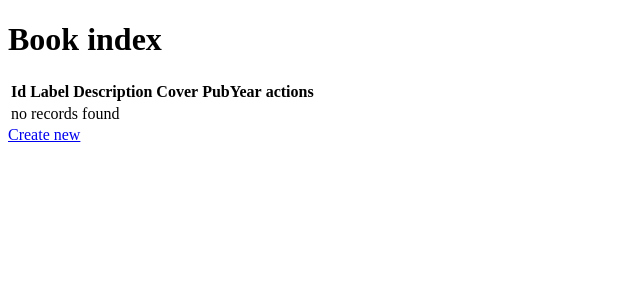
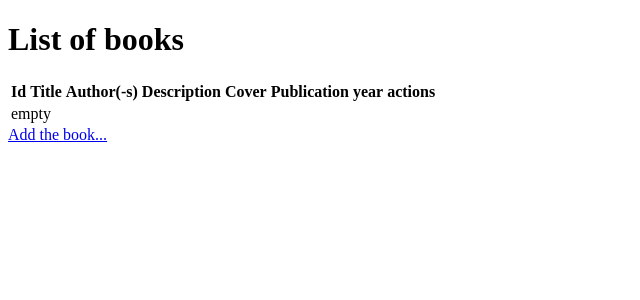
Before and after one commit to GarrryJ/symfony-books-library, a Symfony app: template templates/book/index.html.twig in a window 1280 px wide. Shown: the top 300 px of the page, without its empty margins (0-640 px from the left). Run offline with Twig, Linux system fonts and the light colour scheme; the template is opened without the code that fills it, so the values that code supplies are empty; some libraries are stand-ins or nearby versions.

```diff
--- a/templates/book/index.html.twig
+++ b/templates/book/index.html.twig
@@ -1,18 +1,19 @@
 {% extends 'base.html.twig' %}
 
-{% block title %}Book index{% endblock %}
+{% block title %}BOOKS{% endblock %}
 
 {% block body %}
-    <h1>Book index</h1>
+    <h1>List of books</h1>
 
     <table class="table">
         <thead>
             <tr>
                 <th>Id</th>
-                <th>Label</th>
+                <th>Title</th>
+                <th>Author(-s)</th>
                 <th>Description</th>
                 <th>Cover</th>
-                <th>PubYear</th>
+                <th>Publication year</th>
                 <th>actions</th>
             </tr>
         </thead>
@@ -21,6 +22,11 @@
             <tr>
                 <td>{{ book.id }}</td>
                 <td>{{ book.Label }}</td>
+                <td>
+                    {% for author in book.Authors %}
+                        <a href="{{ path('author_show', {'id': author.id}) }}">{{ author }}</a>
+                    {% endfor %}
+                </td>
                 <td>{{ book.Description }}</td>
                 <td>{{ book.Cover }}</td>
                 <td>{{ book.PubYear }}</td>
@@ -31,11 +37,11 @@
             </tr>
         {% else %}
             <tr>
-                <td colspan="6">no records found</td>
+                <td colspan="6">empty</td>
             </tr>
         {% endfor %}
         </tbody>
     </table>
 
-    <a href="{{ path('book_new') }}">Create new</a>
+    <a href="{{ path('book_new') }}">Add the book...</a>
 {% endblock %}
```
Also changed, not shown: templates/author/index.html.twig (+4 -4 lines), templates/author/show.html.twig (+12 -0 lines), templates/book/show.html.twig (+9 -1 lines).
